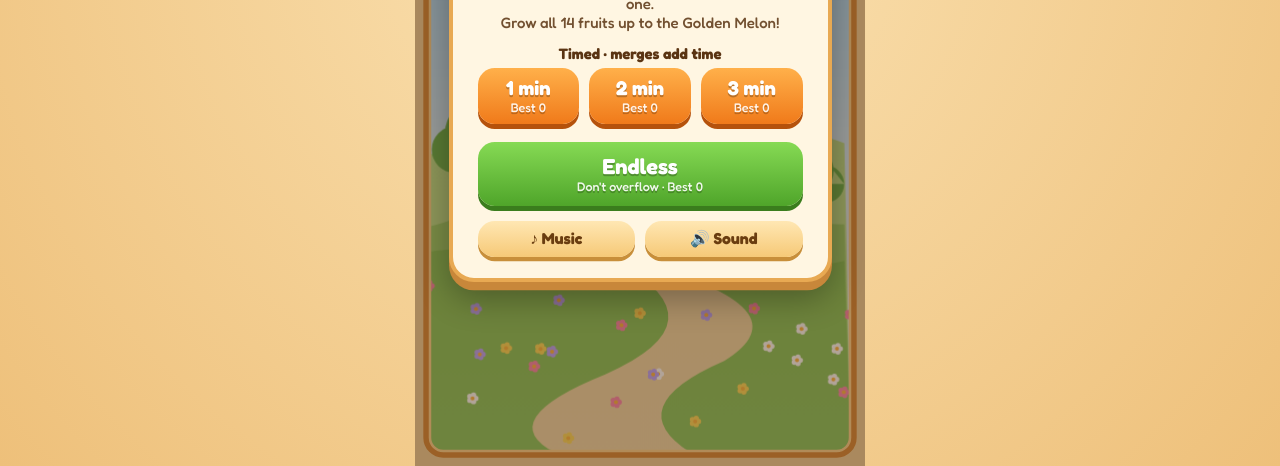
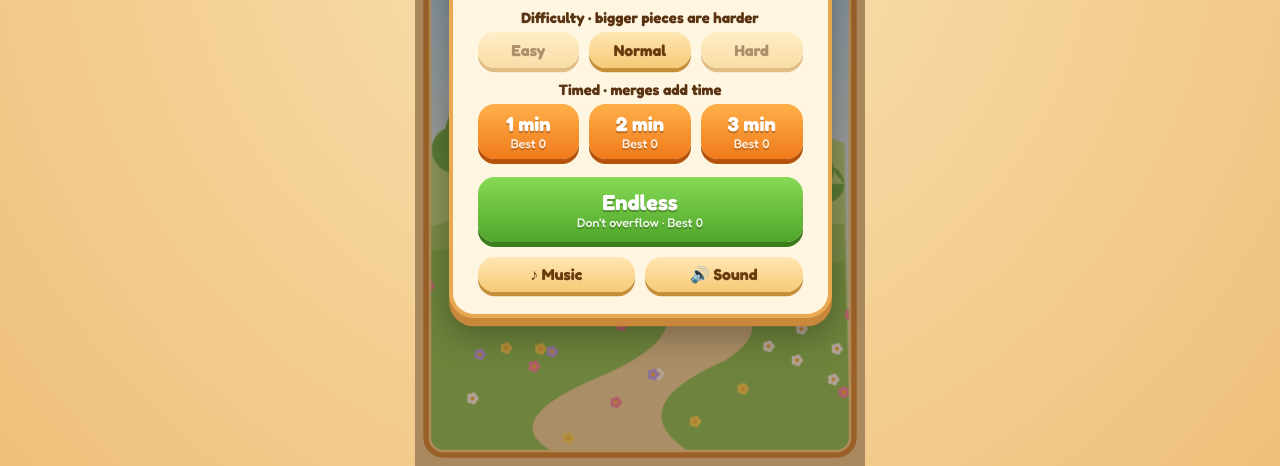
Before and after one commit to pecktd/juicy-merge, a plain HTML site: page index.html in a window 1280 px wide. Shown: the part 334-800 px from the top of the page. Drawn offline with Linux system fonts and the light colour scheme.

Commit message:
Add Easy/Normal/Hard difficulty that scales piece size, with best scores per difficulty

```diff
--- a/index.html
+++ b/index.html
@@ -53,6 +53,12 @@
       <div class="card">
         <h1>Juicy<br>Merge</h1>
         <p class="sub">Drop fruit. Two of a kind merge into a bigger one.<br>Grow all 14 fruits up to the Golden Melon!</p>
+        <p class="label">Difficulty · bigger pieces are harder</p>
+        <div class="row">
+          <button class="btn tog" data-act="diff" data-diff="easy">Easy</button>
+          <button class="btn tog" data-act="diff" data-diff="normal">Normal</button>
+          <button class="btn tog" data-act="diff" data-diff="hard">Hard</button>
+        </div>
         <p class="label">Timed · merges add time</p>
         <div class="row">
           <button class="btn orange tbtn" data-act="timed" data-min="1">1 min<small id="best60">Best 0</small></button>
@@ -123,6 +129,19 @@ const FRUITS = [
   { name: 'Golden Melon', r: 133, color: '#ffd23d', light: '#fff8c8', dark: '#c48a00', kind: 'golden' },
 ];
 const MAX_LVL = FRUITS.length - 1;
+const DIFFICULTY = { easy: 1, normal: 1.2, hard: 1.4 };   // size multiplier for every piece
+for (const f of FRUITS) f.r0 = f.r;
+let difficulty = 'normal';
+try { const d = localStorage.getItem('jm_diff'); if (DIFFICULTY[d]) difficulty = d; } catch (e) {}
+
+function setDifficulty(d) {
+  difficulty = d;
+  try { localStorage.setItem('jm_diff', d); } catch (e) {}
+  for (const f of FRUITS) f.r = f.r0 * DIFFICULTY[d];
+  buildSprites();
+}
+// held pieces sit lower when they are big, so they never poke into the HUD
+const dropY = r => Math.max(DROP_Y, BOX.t + r + 4);
 const DROP_WEIGHTS = [30, 26, 20, 14, 10]; // only the 5 smallest fruits are dropped
 
 // ---------------------------------------------------------------- canvas
@@ -612,7 +631,8 @@ let dangerT = 0, shake = 0, lastTickSec = 99, overDelay = 0, overReason = '';
 let best = { timed60: 0, timed120: 0, timed180: 0, endless: 0 };
 try { best = Object.assign(best, JSON.parse(localStorage.getItem('jm_best') || '{}')); } catch (e) {}
 if (best.timed && !best.timed60) best.timed60 = best.timed;   // scores saved before the 1/2/3 min choice
-const bestKey = () => mode === 'timed' ? 'timed' + startTime : 'endless';
+// easy keeps the original keys so scores from before difficulty levels still count
+const bestKey = () => (mode === 'timed' ? 'timed' + startTime : 'endless') + (difficulty === 'easy' ? '' : '_' + difficulty);
 
 function randDrop() {
   const tot = DROP_WEIGHTS.reduce((a, b) => a + b, 0);
@@ -646,8 +666,8 @@ function drop() {
   const r = FRUITS[heldLvl].r;
   const x = Math.max(BOX.l + r, Math.min(BOX.r - r, aimX));
   // the previous piece may still be in the drop spot; wait for it instead of overlapping
-  if (bodies.some(b => Math.hypot(b.x - x, b.y - DROP_Y) < b.r + r)) { queued = true; return; }
-  spawn(x, DROP_Y, heldLvl);
+  if (bodies.some(b => Math.hypot(b.x - x, b.y - dropY(r)) < b.r + r)) { queued = true; return; }
+  spawn(x, dropY(r), heldLvl);
   heldLvl = -1; cooldown = DROP_COOLDOWN;
   SFX.drop();
 }
@@ -860,9 +880,9 @@ function render() {
       if (dx < b.r) yHit = Math.min(yHit, b.y - Math.sqrt(b.r * b.r - dx * dx));
     }
     ctx.setLineDash([8, 9]); ctx.lineWidth = 3; ctx.strokeStyle = 'rgba(80,50,30,.55)';
-    ctx.beginPath(); ctx.moveTo(x, DROP_Y + r); ctx.lineTo(x, yHit); ctx.stroke();
+    ctx.beginPath(); ctx.moveTo(x, dropY(r) + r); ctx.lineTo(x, yHit); ctx.stroke();
     ctx.setLineDash([]);
-    drawSprite(heldLvl, 0, x, DROP_Y + Math.sin(clock * 4) * 2, r);
+    drawSprite(heldLvl, 0, x, dropY(r) + Math.sin(clock * 4) * 2, r);
   }
 
   for (const b of bodies) {
@@ -924,7 +944,7 @@ function drawHud() {
     text(Math.floor(t / 60) + ':' + String(t % 60).padStart(2, '0'), 395, 70, 34 * pulse, low ? '#ff5050' : '#fff');
   } else {
     text('BEST', 395, 34, 17, '#b06a2a', 'center', null);
-    text(String(Math.max(best.endless || 0, score)), 395, 70, 30, '#fff');
+    text(String(Math.max(best[bestKey()] || 0, score)), 395, 70, 30, '#fff');
   }
 
   // pause button
@@ -985,12 +1005,14 @@ function resumeGame() { state = 'play'; showOverlay(null); }
 function showOverlay(id) {
   for (const k of ['menu', 'pause', 'over']) document.getElementById(k).classList.toggle('hidden', k !== id);
   if (id === 'menu') {
-    for (const t of TIME_OPTIONS) document.getElementById('best' + t).textContent = 'Best ' + (best['timed' + t] || 0);
-    document.getElementById('bestEndless').textContent = "Don't overflow · Best " + (best.endless || 0);
+    const sfx = difficulty === 'easy' ? '' : '_' + difficulty;
+    for (const t of TIME_OPTIONS) document.getElementById('best' + t).textContent = 'Best ' + (best['timed' + t + sfx] || 0);
+    document.getElementById('bestEndless').textContent = "Don't overflow · Best " + (best['endless' + sfx] || 0);
   }
 }
 
 function syncToggles() {
+  document.querySelectorAll('[data-diff]').forEach(b => b.classList.toggle('off', b.dataset.diff !== difficulty));
   for (const id of ['tMusic1', 'tMusic2']) document.getElementById(id).classList.toggle('off', !A.musicOn);
   for (const id of ['tSfx1', 'tSfx2']) document.getElementById(id).classList.toggle('off', !A.sfxOn);
 }
@@ -1003,6 +1025,7 @@ document.querySelectorAll('[data-act]').forEach(btn => btn.addEventListener('cli
   else if (act === 'restart') newGame();
   else if (act === 'resume') resumeGame();
   else if (act === 'menu') { state = 'menu'; bodies = []; showOverlay('menu'); }
+  else if (act === 'diff') { setDifficulty(btn.dataset.diff); syncToggles(); showOverlay('menu'); }
   else if (act === 'music') setMusic(!A.musicOn);
   else if (act === 'sfx') setSfx(!A.sfxOn);
   SFX.click();
@@ -1025,11 +1048,14 @@ function frame(now) {
 const demo = /[?&]demo\b/.test(location.search);
 addEventListener('resize', resize);
 resize();
+setDifficulty(difficulty);
 syncToggles();
 showOverlay('menu');
 if (demo) {
+  const q = new URLSearchParams(location.search);
+  if (DIFFICULTY[q.get('diff')]) setDifficulty(q.get('diff'));   // ?diff=hard
   newGame('endless');
-  const ff = +(new URLSearchParams(location.search).get('demo')) || 0; // ?demo=40 fast-forwards 40s
+  const ff = +q.get('demo') || 0; // ?demo=40 fast-forwards 40s
   for (let i = 0; i < ff * 60 && state === 'play'; i++) update();
 }
 requestAnimationFrame(frame);
```
Also changed, not shown: 1 other file.
